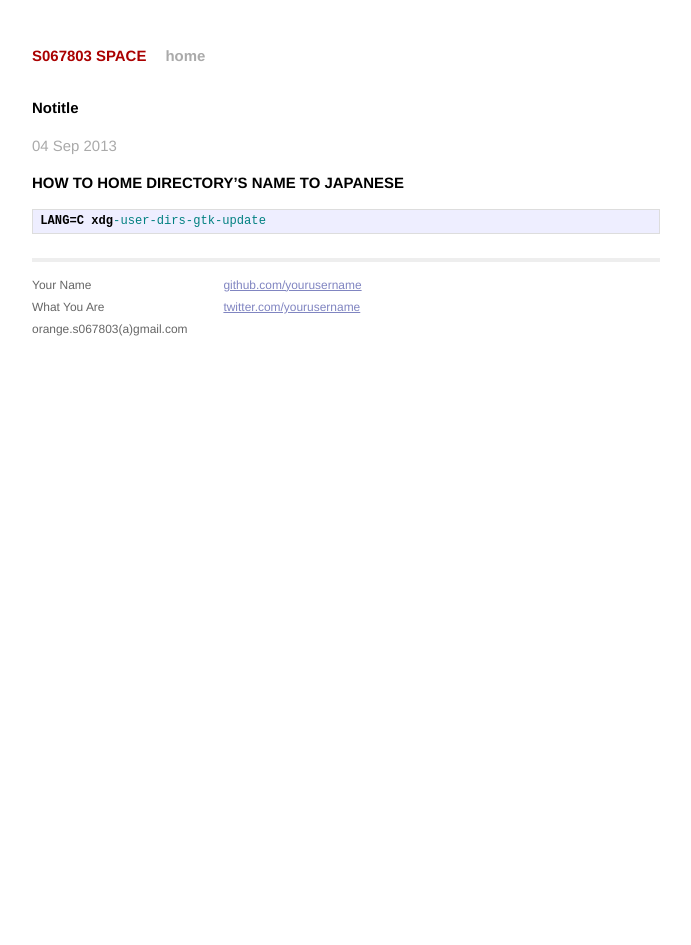
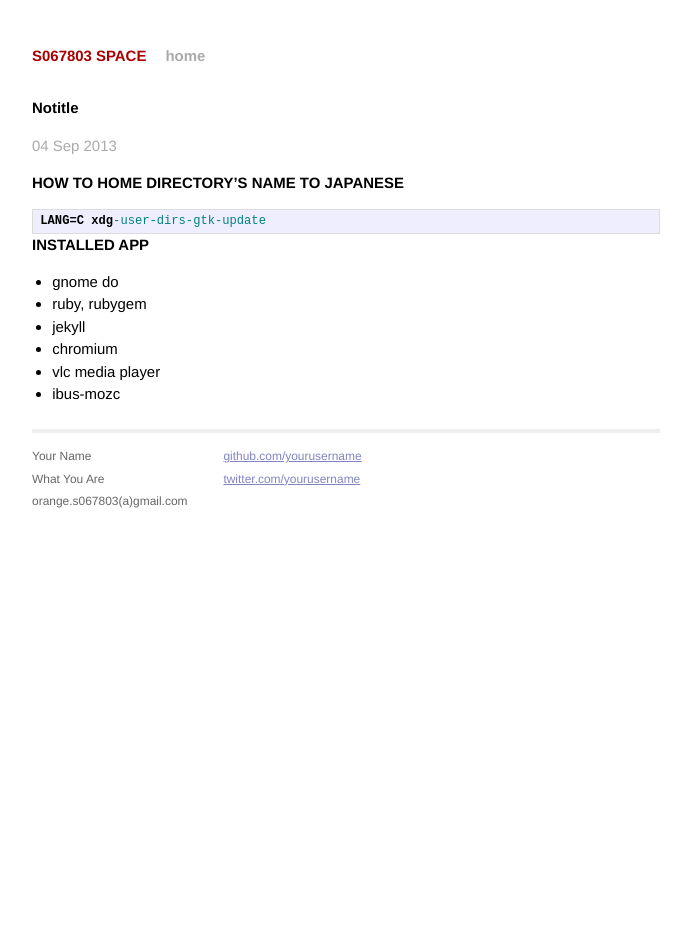
Before and after one commit to s067803/s067803.github.com, a Jekyll site: the page built from _posts/2013-09-04-notitle.markdown, in a window 1280 px wide. Shown: the whole page, without its empty margins (294-985 px from the left). Built offline with Jekyll 4.4.1, drawn with Linux system fonts in a browser that asks for light colours; Markdown is read by kramdown in place of the engine named in the settings.

Commit message:
modified

```diff
--- a/_posts/2013-09-04-notitle.markdown
+++ b/_posts/2013-09-04-notitle.markdown
@@ -8,3 +8,13 @@ HOW TO HOME DIRECTORY'S NAME TO JAPANESE
 {% highlight bat %}
 LANG=C xdg-user-dirs-gtk-update
 {% endhighlight %}
+
+INSTALLED APP
+=============
+
+- gnome do
+- ruby, rubygem
+- jekyll
+- chromium
+- vlc media player
+- ibus-mozc
```
